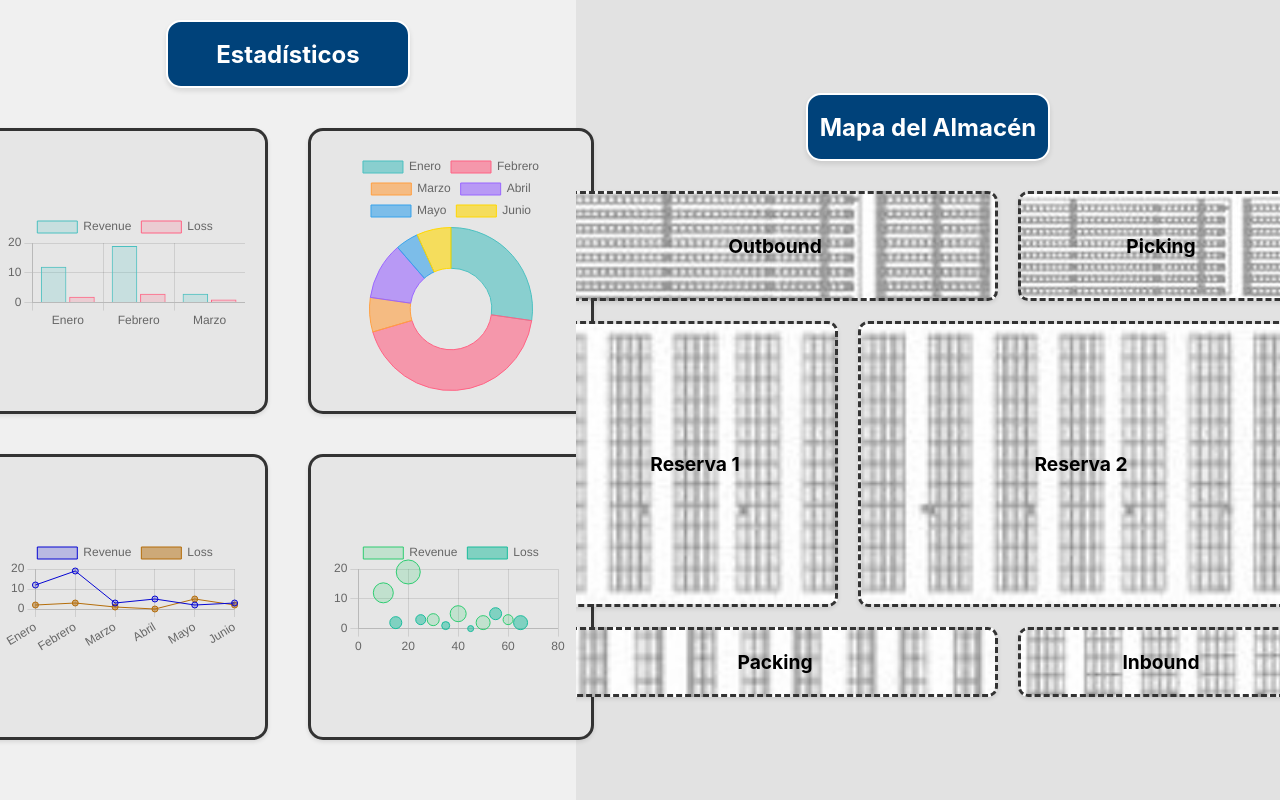
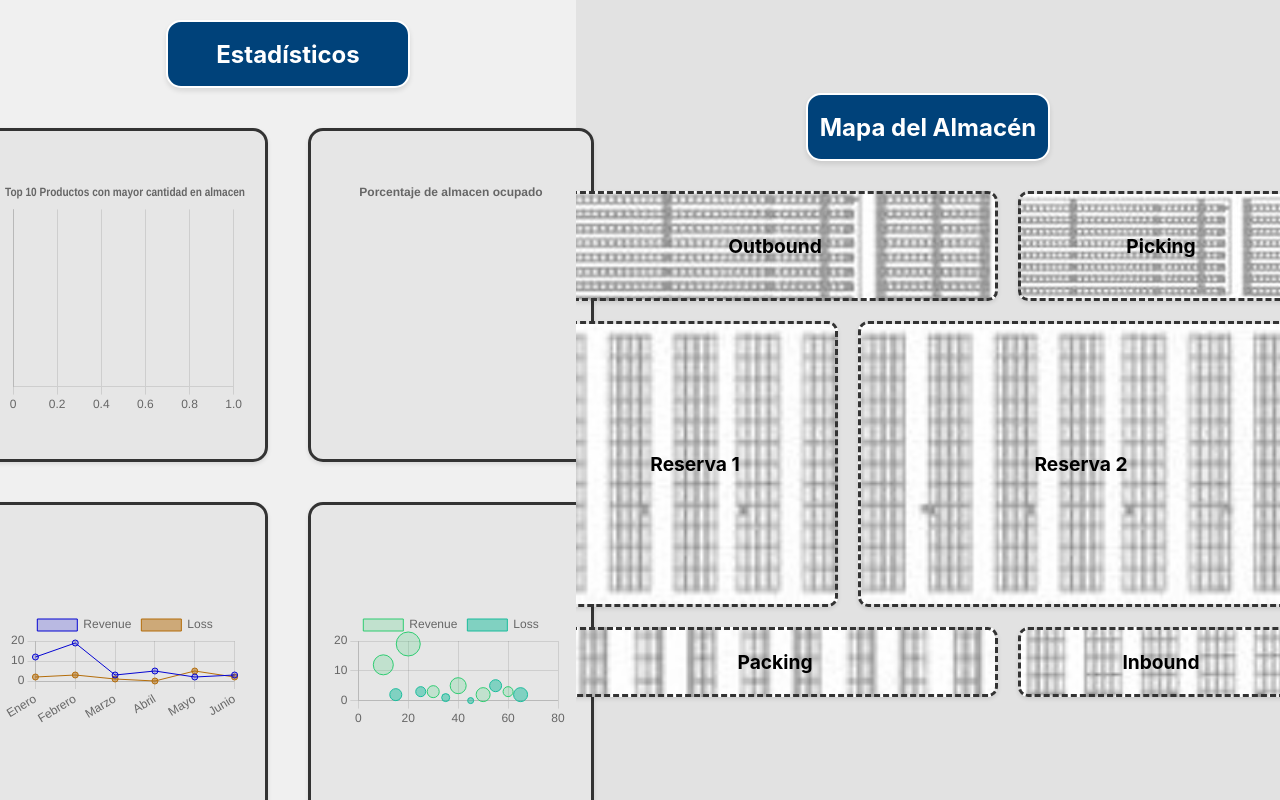
Before and after one commit to BimboDT/app-web, a React (Create React App) app in the folder bimbo-web/: page /mapa in a window 1280 px wide. Built offline with nearby package versions, Linux system fonts and the light colour scheme; no server answers.

Commit message:
Gráficos 1 y 2 listos

```diff
--- a/bimbo-web/src/componentes/Mapa.js
+++ b/bimbo-web/src/componentes/Mapa.js
@@ -1,5 +1,6 @@
 import "../styles/Mapa.css";
 import React from "react";
+import { useState, useEffect } from "react";
 import { useNavigate } from "react-router-dom";
 import { Bar, Bubble, Doughnut, Line } from "react-chartjs-2";
 import * as ChartJS from 'chart.js';
@@ -37,6 +38,57 @@ const Mapa = ({ setSelectedLocation }) => {
     navigate("/reservaBig");
   };
 
+  const [infoG1, setInfoG1] = useState({labels: [], data: []});
+  const [infoG2, setInfoG2] = useState({productStored:0, capacity:0});
+
+  useEffect(() => {
+    const date = new Date();
+    const year = date.getFullYear();
+
+    const api = process.env.REACT_APP_API_URL;
+
+    const graph1 = `http://${api}/conteo/top10Productos`;
+    const graph2 = `http://${api}/conteo/porcentajeAlmacen`;
+    const graph3 = `http://${api}/conteo/incidenciasPorMes/${year}`;
+    const graph4 = `http://${api}/conteo/productoMasDiscrepancia`;
+
+    const fetchData = async () => {
+      try {
+        const [response1, response2] = await Promise.all([
+          fetch(graph1),
+          fetch(graph2),
+        ]);
+
+        if (!response1.ok) {
+          throw new Error('Error en graph1');
+        }
+        if (!response2.ok) {
+          throw new Error('Error en graph2');
+        }
+
+        const dataG1 = await response1.json();
+        const dataG2 = await response2.json();
+
+        const labelsG1 = dataG1.map((item) => item.nombreProducto);
+        const quantity = dataG1.map((item) => item.totalCajasFisico);
+        setInfoG1({ labels: labelsG1, data: quantity });
+
+        const stored = dataG2.ocupacionActual;
+        const capacity = dataG2.capacidadTotal;
+        setInfoG2({ productStored: stored, capacity: capacity - stored });
+
+      } catch (error) {
+        console.error('Error fetching data:', error);
+      }
+    };
+    fetchData();
+  }, []);
+
+  useEffect(() => {
+    console.log("INFO G1 actualizado:", infoG1);
+    console.log("INFO G2 actualizado:", infoG2);
+  }, [infoG1]);
+
   return (
     <div className="container">
       <div className="stats">
@@ -45,56 +97,74 @@ const Mapa = ({ setSelectedLocation }) => {
         </div>
         <div style={{overflow: "auto"}}>
         <div className="area2">
-          <div className="grafico">
+          <div className="grafico grafico2">
             <Bar
               data={{
-                labels: ["Enero", "Febrero", "Marzo"],
+                labels: infoG1.labels,
                 datasets: [
                   {
-                    label: "Revenue",
-                    data: [12, 19, 3, 5, 2, 3],
-                    backgroundColor: "rgba(75, 192, 192, 0.2)",
-                    borderColor: "rgba(75, 192, 192, 1)",
+                    label: "Cantidad de producto",
+                    data: infoG1.data,
+                    backgroundColor: "rgba(255, 165, 0, 0.2)",
+                    borderColor: 'rgba(255, 165, 0, 1)',
                     borderWidth: 1,
+                  }
+                ],
+              }}
+              options={{
+                indexAxis: 'y',
+                responsive : true,
+                plugins: {
+                  title: {
+                    display: true,
+                    text: 'Top 10 Productos con mayor cantidad en almacen'
                   },
-                  {
-                    label: "Loss",
-                    data: [2, 3, 1, 0, 5, 2],
-                    backgroundColor: "rgba(255, 99, 132, 0.2)",
-                    borderColor: "rgba(255, 99, 132, 1)",
-                    borderWidth: 1,
-                  },
-                ],
-              }}/>
+                  legend: {
+                    display: false
+                  }
+                },
+                scales: {
+                  y: {
+                    ticks: {
+                      display: false,
+                    }
+                  }
+                },
+                aspectRatio: 1,
+              }}
+            />
           </div>
           <div className="grafico">
             <Doughnut
               data={{
-                labels: ["Enero", "Febrero", "Marzo", "Abril", "Mayo", "Junio"],
+                labels: ["Espacio libre en almacen ", "Espacio ocupado en almacen"],
                 datasets: [
                   {
-                    label: "Revenue",
-                    data: [12, 19, 3, 5, 2, 3],
+                    data: [infoG2.capacity, infoG2.productStored],
                     backgroundColor: [
-                      'rgba(75, 192, 192, 0.6)',
+                      'rgba(26, 188, 192, 0.55)',
                       'rgba(255, 99, 132, 0.6)',
-                      'rgba(255, 159, 64, 0.6)',
-                      'rgba(153, 102, 255, 0.6)',
-                      'rgba(54, 162, 235, 0.6)',
-                      'rgba(255, 215, 0, 0.6)'
                     ],
                     borderColor: [
-                      'rgba(75, 192, 192, 1)',
-                      'rgba(255, 99, 132, 1)',
-                      'rgba(255, 159, 64, 1)',
-                      'rgba(153, 102, 255, 1)',
-                      'rgba(54, 162, 235, 1)',
-                      'rgba(255, 215, 0, 1)'
+                      'rgba(26, 188, 192, 1)',
+                      'rgba(255, 99, 132, 1)'
                     ],
                     borderWidth: 1,
                   },
                 ],
-              }}/>
+              }}
+              options = {{
+                plugins: {
+                  title: {
+                    display: true,
+                    text: 'Porcentaje de almacen ocupado'
+                  },
+                  legend: {
+                    display: false,
+                  }
+                }
+              }}
+            />
           </div>
         </div>
         <div className="area2">
@@ -118,7 +188,8 @@ const Mapa = ({ setSelectedLocation }) => {
                     borderWidth: 1,
                   },
                 ],
-              }}/>
+              }}
+            />
           </div>
           <div className="grafico">
             <Bubble
--- a/bimbo-web/src/styles/Mapa.css
+++ b/bimbo-web/src/styles/Mapa.css
@@ -17,7 +17,7 @@
     padding: 20px;
     margin: 20px;
     width: 15rem;
-    height: 15rem;
+    height: 18rem;
     align-items: center;
     justify-content: center;
     border: 3px solid #333;
```
